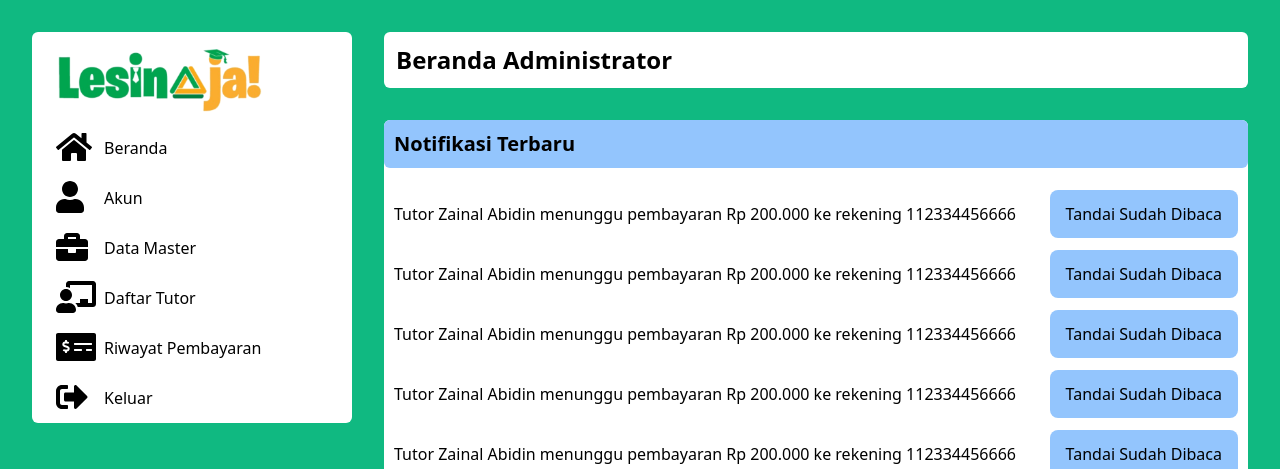
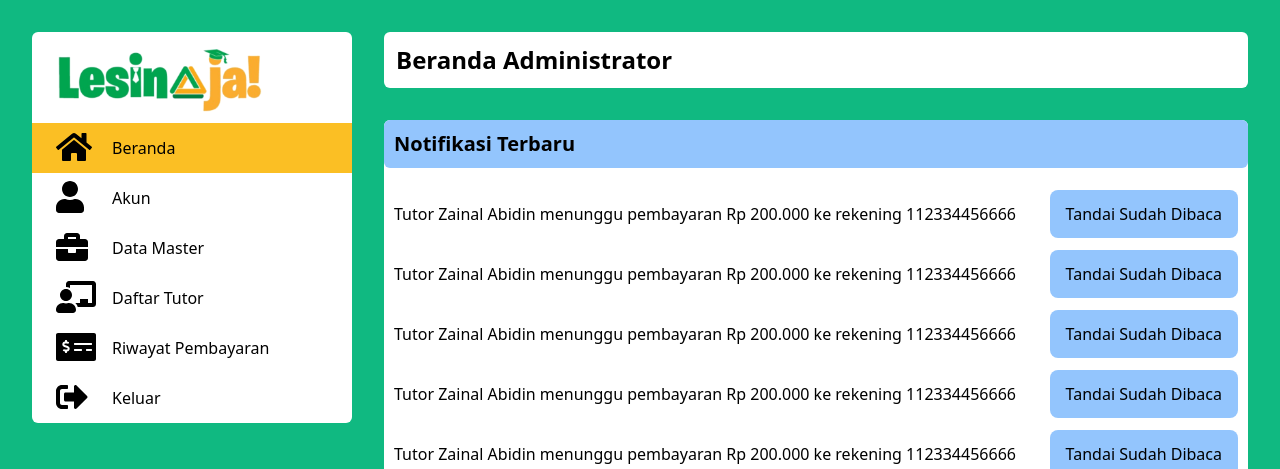
Before and after one commit to andirayka/lesinaja, a React (Create React App) app: page /beranda in a window 1280 px wide. Shown: the top 469 px of the page. Built offline with nearby package versions, Linux system fonts and the light colour scheme.

Commit message:
fix sidebar

```diff
--- a/src/components/moleculs/SidebarItem.js
+++ b/src/components/moleculs/SidebarItem.js
@@ -1,9 +1,18 @@
 import React from "react";
 
-const SidebarItem = ({ additionalClassName, text, children }) => {
+const SidebarItem = ({
+  additionalClassName,
+  text,
+  children,
+  isActive,
+  onClick,
+}) => {
   return (
     <button
-      className={`hover:bg-yellow-400 py-2 w-full text-left pl-6 ${additionalClassName}`}
+      onClick={onClick}
+      className={`hover:bg-yellow-400 py-2 w-full text-left pl-6 ${additionalClassName} ${
+        isActive && "bg-yellow-400"
+      }`}
     >
       {children}
       {text}
--- a/src/components/organisms/Sidebar.js
+++ b/src/components/organisms/Sidebar.js
@@ -1,4 +1,4 @@
-import React from "react";
+import React, { useState } from "react";
 import { Link } from "react-router-dom";
 import { SidebarItem } from "@components";
 import { mainLogo } from "@assets";
@@ -12,84 +12,67 @@ import {
   faSignOutAlt,
 } from "@fortawesome/free-solid-svg-icons";
 
+const sidebarList = [
+  {
+    path: "/beranda",
+    text: "Beranda",
+    icon: faHome,
+  },
+  {
+    path: "/akun",
+    text: "Akun",
+    icon: faUser,
+  },
+  {
+    path: "/daftar-master",
+    text: "Data Master",
+    icon: faBriefcase,
+  },
+  {
+    path: "/daftar-tutor",
+    text: "Daftar Tutor",
+    icon: faChalkboardTeacher,
+  },
+  {
+    path: "/daftar-pembayaran",
+    text: "Riwayat Pembayaran",
+    icon: faMoneyCheckAlt,
+  },
+  {
+    path: "/masuk",
+    text: "Keluar",
+    icon: faSignOutAlt,
+  },
+];
+
 const Sidebar = () => {
+  const [activeIndex, setActiveIndex] = useState(0);
+
   return (
-    <div className="hidden md:block flex-none w-80 bg-white rounded-md">
+    <div className="hidden md:block flex-none w-80 bg-white rounded-md overflow-hidden">
       <img src={mainLogo} alt="" className="w-64" />
       <div className="">
-        <Link to="/beranda">
+        {sidebarList.map((item, index) => {
+          return (
+            <Link
+              key={index}
+              to={item.path}
+              onClick={() => {
+                setActiveIndex(index);
+              }}
+            >
               <SidebarItem
-            text="Beranda"
+                isActive={activeIndex == index}
+                text={item.text}
                 additionalClassName="flex flex-row items-center"
               >
-            <div className="w-12">
-              <FontAwesomeIcon icon={faHome} size="2x" className="mr-3" />
+                <div className="w-12 mr-2">
+                  <FontAwesomeIcon icon={item.icon} size="2x" />
                 </div>
               </SidebarItem>
             </Link>
-
-        <Link to="/akun">
-          <SidebarItem
-            text="Akun"
-            additionalClassName="flex flex-row items-center"
-          >
-            <div className="w-12">
-              <FontAwesomeIcon icon={faUser} size="2x" className="mr-3" />
-            </div>
-          </SidebarItem>
-        </Link>
-
-        <Link to="/daftar-master">
-          <SidebarItem
-            text="Data Master"
-            additionalClassName="flex flex-row items-center"
-          >
-            <div className="w-12">
-              <FontAwesomeIcon icon={faBriefcase} size="2x" className="mr-3" />
-            </div>
-          </SidebarItem>
-        </Link>
-
-        <Link to="/daftar-tutor">
-          <SidebarItem
-            text="Daftar Tutor"
-            additionalClassName="flex flex-row items-center"
-          >
-            <div className="w-12">
-              <FontAwesomeIcon
-                icon={faChalkboardTeacher}
-                size="2x"
-                className="mr-3"
-              />
-            </div>
-          </SidebarItem>
-        </Link>
-
-        <Link to="/daftar-pembayaran">
-          <SidebarItem
-            text="Riwayat Pembayaran"
-            additionalClassName="flex flex-row items-center"
-          >
-            <div className="w-12">
-              <FontAwesomeIcon
-                icon={faMoneyCheckAlt}
-                size="2x"
-                className="mr-3"
-              />
-            </div>
-          </SidebarItem>
-        </Link>
-
-        <Link to="/masuk">
-          <SidebarItem
-            text="Keluar"
-            additionalClassName="flex flex-row items-center"
-          >
-            <div className="w-12">
-              <FontAwesomeIcon icon={faSignOutAlt} size="2x" className="mr-3" />
-            </div>
-          </SidebarItem>
-        </Link>
+          );
+        })}
       </div>
     </div>
   );
```
Lines whose indentation alone changed are shown as unchanged.
